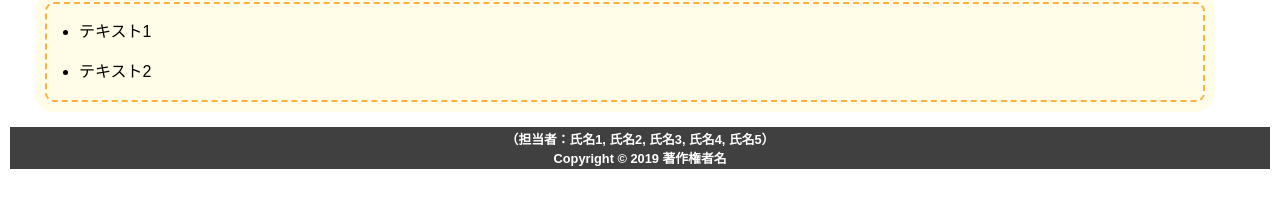
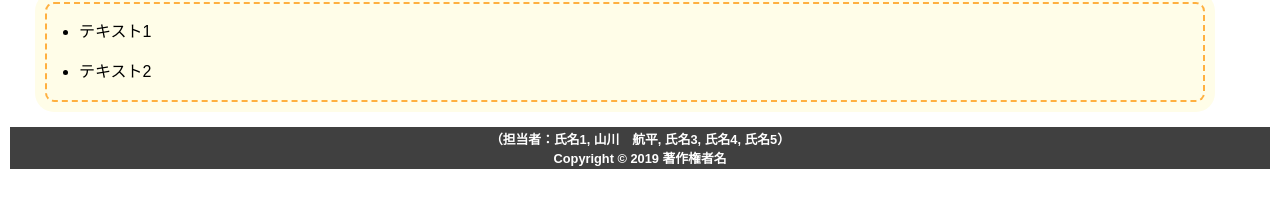
Before and after one commit to tanimuraharuki/tokyoSightSeeingHTML, a plain HTML site: page index.html in a window 1280 px wide. Shown: the part 2437-2644 px from the top of the page. Drawn offline with Linux system fonts and the light colour scheme.

Commit message:
自分の名前を変えました。
僕の名前です。

```diff
--- a/index.html
+++ b/index.html
@@ -129,7 +129,7 @@
 </main>
 
 <footer>
-    <p>（担当者：氏名1, 氏名2, 氏名3, 氏名4, 氏名5）</p>
+    <p>（担当者：氏名1, 山川　航平, 氏名3, 氏名4, 氏名5）</p>
     <p>Copyright &copy 2019 著作権者名</p>
 </footer>
 
```
